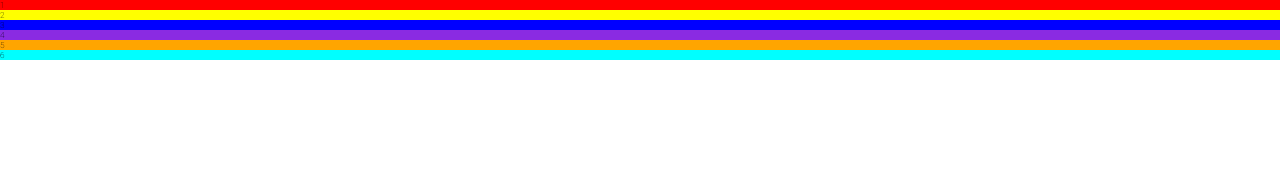
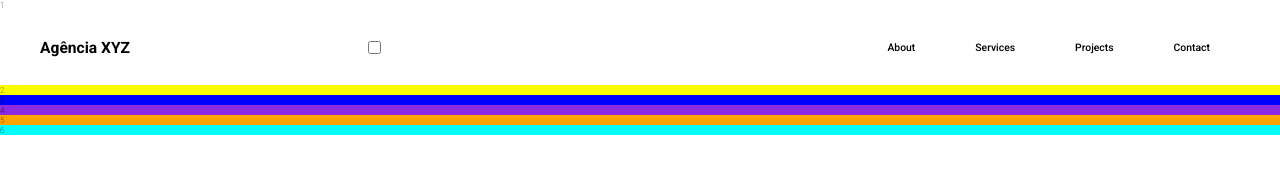
Before and after one commit to johnnyribeiro34/Landing-page-de-agencia-com-flex-e-grid, a plain HTML site: page index.html in a window 1280 px wide. Drawn offline with Linux system fonts and the light colour scheme.

Commit message:
criado estrutura do header no index com menu amburguer, estilizado menu no style.css, criado variavel, estilizado nav no munu.css

```diff
--- a/index.html
+++ b/index.html
@@ -19,6 +19,27 @@
 
 <body>
     <header class="header">1
+        <div class="header-container">
+            <a href="#/">
+                <h1>Agência XYZ</h1>
+            </a>
+            <input type="checkbox"  id="menu-hanburguer">
+
+            <label for="menu-hamburguer">
+                <div class="menu">
+                    <span class="hamburguer"></span>
+                </div>
+            </label>
+
+            <nav>
+                <ul>
+                    <li><a href="#about">About</a></li>
+                    <li><a href="#services">Services</a></li>
+                    <li><a href="#projects">Projects</a></li>
+                    <li><a href="#contacts">Contact</a></li>
+                </ul>
+            </nav>
+        </div>
 
     </header>
 
--- a/src/css/menu.css
+++ b/src/css/menu.css
@@ -0,0 +1,16 @@
+.header nav ul{
+    display: flex;
+}
+
+.header nav ul li a{
+    font-size: 2rem;
+    font-weight: 500;
+    padding: 10px 30px;
+    border-radius: 50px;
+    transition: 0.3s;
+}
+
+.header nav ul li a:hover{
+    color: #fff;
+    background-color: coral;
+}
--- a/src/css/style.css
+++ b/src/css/style.css
@@ -19,8 +19,29 @@ body{
 
 .header{
     grid-area: header;
-    background-color: red;
+    background-color:#fff;
 }
+
+.header .header-container{
+    display: flex;
+    padding: 20px 40px;
+    justify-content: space-between;
+    align-items: center;
+    min-height: 75px;
+font-size: ;
+}
+
+.header h1{
+    font-size: 3rem;
+    font-weight: 700;
+    transition: 0.3s;
+}
+
+.header a:hover h1{
+    color: coral;
+
+}
+
 .hero{
     grid-area: hero;
     background-color: yellow;
--- a/src/css/variables.css
+++ b/src/css/variables.css
@@ -0,0 +1,3 @@
+:root{
+    --max-width-size: 1920px;
+}
```
